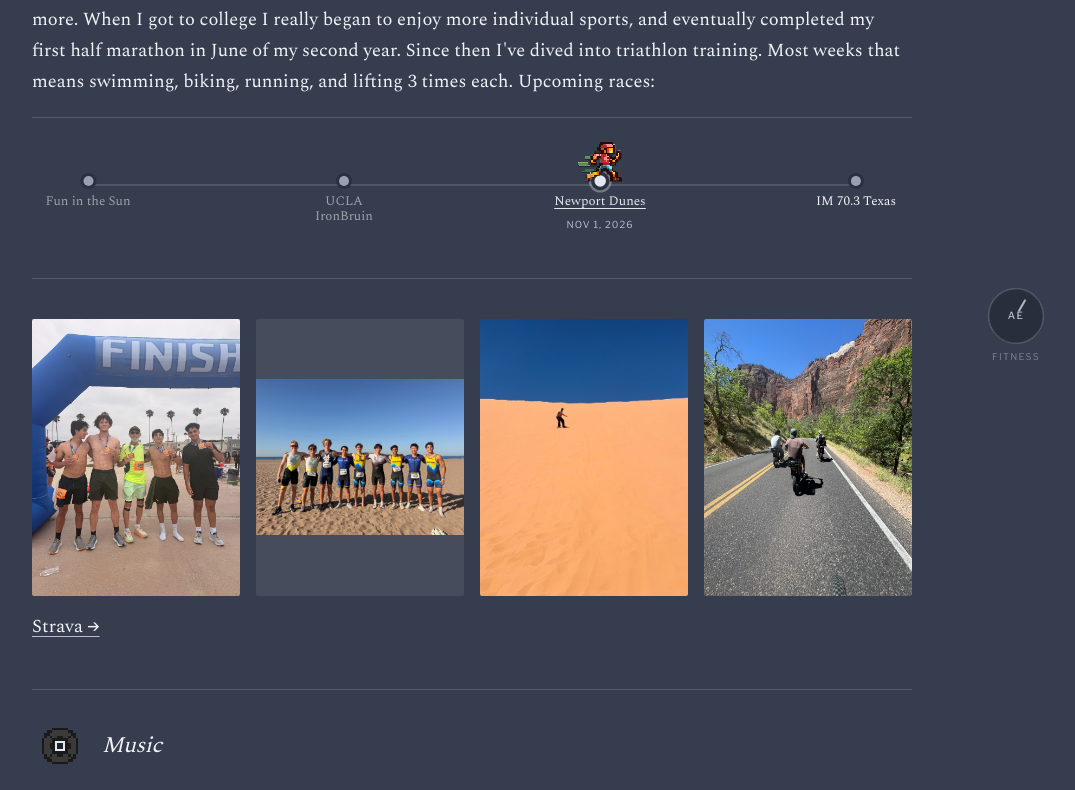
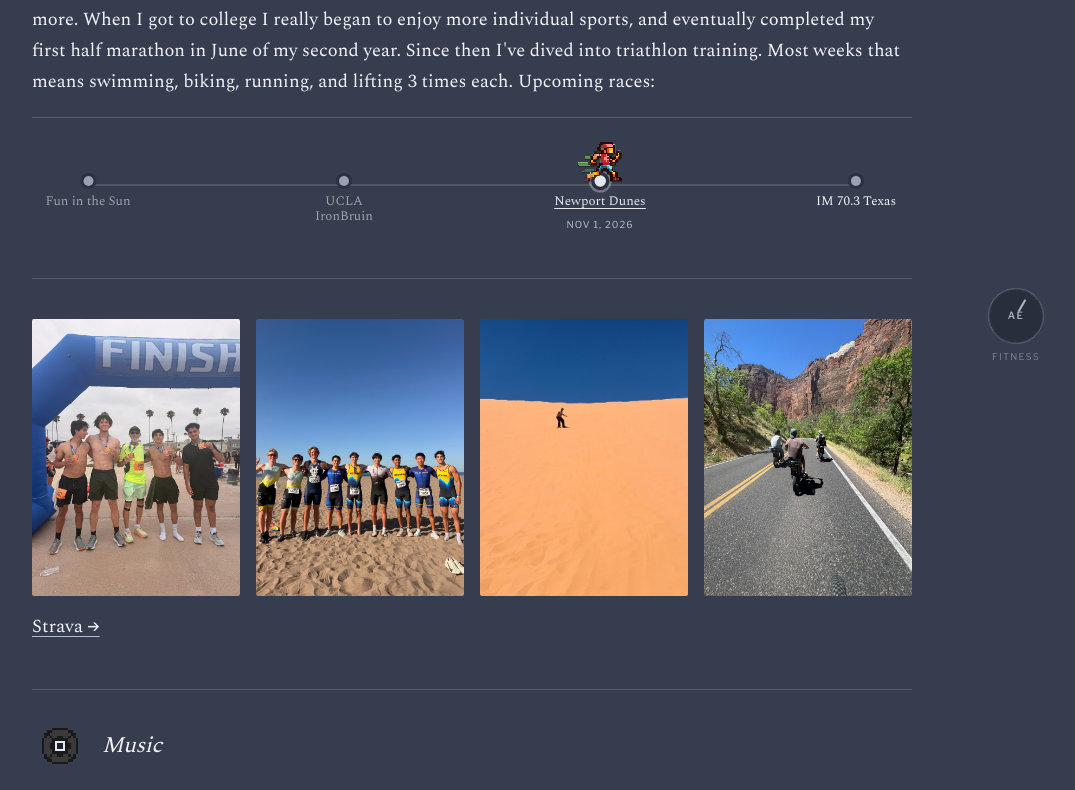
Before and after one commit to alieldaoushyuci/portfolio, a Next.js app: page /about in a window 1280 px wide. Shown: the part 434-1224 px from the top of the page, without its empty margins (168-1243 px from the left). Built offline with nearby package versions, Linux system fonts and the light colour scheme.

Commit message:
Use portrait team photo to fill fitness gallery frame

```diff
--- a/app/about/page.jsx
+++ b/app/about/page.jsx
@@ -119,7 +119,6 @@ export default function About() {
                 <div className="travel-gallery-photo">
                   <img
                     src="/fitness/triathlon-team.jpg"
-                    style={{ objectFit: 'contain', objectPosition: 'center' }}
                     alt="UC Irvine triathlon team together on the beach after a race"
                     loading="lazy"
                   />
```
Also changed, not shown: public/fitness/triathlon-team.jpg, 32 other files (tests, documents, lock files or other folders).
